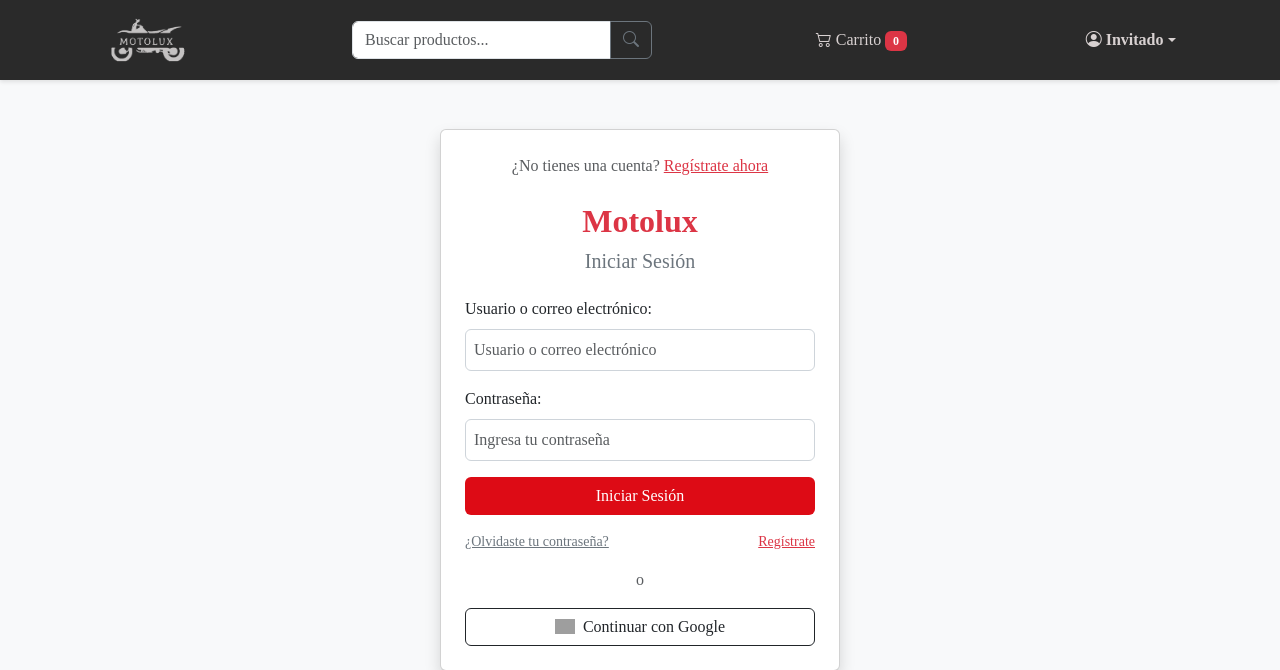
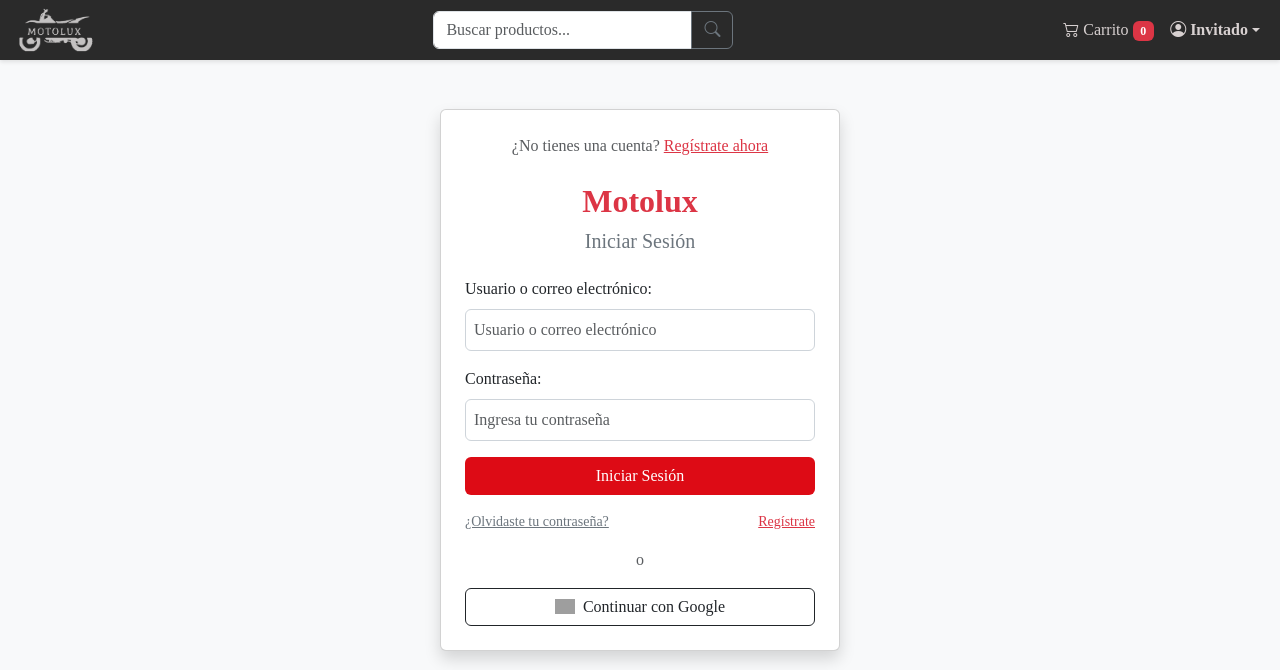
Before and after one commit to ospiestiven/Motolux, a Django app: page /login/ in a window 1280 px wide. Shown: the top 670 px of the page. Run offline with Django 5.2, Linux system fonts and the light colour scheme; data comes from the database, SQL or seed files in the repository; some libraries are stand-ins or nearby versions; grey boxes are pictures that could not be loaded.

Commit message:
se modifico la barra de navegación inicial, cuadrando bien los espacios

```diff
--- a/static/css/styles.css
+++ b/static/css/styles.css
@@ -27,26 +27,16 @@
     position: sticky;
     z-index: 100;
     top: 0;
-    box-shadow: 0 2px 4px rgba(0,0,0,0.1);
+    box-shadow: 0 2px 4px rgba(0, 0, 0, 0.1);
     width: 100%;
     margin: 0;
     padding: 0;
 }
 
-.nav-lista {
-    list-style: none;
-    display: flex;
-    justify-content: space-around;
-    align-items: center;
-    position: sticky    ;
-    margin: 0;
-    padding: 15px ;
+.navbar-brand .logo {
+    height: 50px;
+    width: auto;
 }
-
-.nav-item {
-    margin: 0 15px;
-}
-
 
 .nav-link {
     text-decoration: none;
@@ -59,9 +49,8 @@
     color: #05cbf3;
 }
 
-.logo {
-    height: 50px;
-    width: auto;
+.search-form {
+    max-width: 100%;
 }
 /* Estilos de index */
 
--- a/tienda/templates/tienda/index/base1.html
+++ b/tienda/templates/tienda/index/base1.html
@@ -1,5 +1,6 @@
 <!DOCTYPE html>
-<html lang="en">
+<html lang="es">
+
 <head>
     {% load static %}
     <meta charset="UTF-8">
@@ -9,32 +10,30 @@
     <link href="https://cdn.jsdelivr.net/npm/bootstrap@5.3.0/dist/css/bootstrap.min.css" rel="stylesheet">
     <!-- Bootstrap Icons -->
     <link rel="stylesheet" href="https://cdn.jsdelivr.net/npm/bootstrap-icons/font/bootstrap-icons.css">
+    <link rel="stylesheet" href="{% static 'css/styles.css' %}">
+</head>
 
-    <link rel="stylesheet" href="{% static 'css/styles.css' %}" >
-
-</head>
 <body>
-    <header class="header ">
-        <ul class="nav-lista">
-
-            <li class="nav-item">
-                <a href="{% url 'index' %}" >
+    <header class="header navbar navbar-expand-lg">
+        <div class="container-fluid d-flex align-items-center">
+            <!-- Logo (Izquierda) -->
+            <a href="{% url 'index' %}" class="navbar-brand">
                 <img src="{% static 'img/logoEnBlanco.png' %}" alt="Logo Motolux" class="logo">
             </a>
-            </li>
 
-
-
-            <!-- buscador -->
-            <form action="" method="get" class="d-flex" style="width: 300px;">
-                <div class="input-group">
-                    <input class="form-control" type="search" name="q" placeholder="Buscar productos..." aria-label="Search">
+            <!-- Buscador (Centro) -->
+            <form action="" method="get" class="search-form flex-grow-1 d-flex justify-content-center">
+                <div class="input-group" style="max-width: 300px;">
+                    <input class="form-control" type="search" name="q" placeholder="Buscar productos..."
+                        aria-label="Search">
                     <button class="btn btn-outline-secondary" type="submit">
                         <i class="bi bi-search"></i>
                     </button>
                 </div>
             </form>
 
+            <!-- Carrito y Dropdown de Usuario (Derecha) -->
+            <ul class="navbar-nav ms-auto mb-2 mb-lg-0">
                 <li class="nav-item">
                     <a class="nav-link" data-bs-toggle="offcanvas" href="#carritoOffcanvas" role="button"
                         aria-controls="carritoOffcanvas">
@@ -42,10 +41,9 @@
                         <span class="badge bg-danger" id="cart-count">0</span>
                     </a>
                 </li>
-
                 <li class="nav-item dropdown">
-                <a class="nav-link dropdown-toggle d-flex align-items-center" href="#" id="userDropdown" role="button"
-                    data-bs-toggle="dropdown" aria-expanded="false">
+                    <a class="nav-link dropdown-toggle d-flex align-items-center" href="#" id="userDropdown"
+                        role="button" data-bs-toggle="dropdown" aria-expanded="false">
                         <i class="bi bi-person-circle me-1"></i>
                         <span class="fw-bold">{{ request.user.username|default:"Invitado" }}</span>
                     </a>
@@ -70,10 +68,10 @@
                         {% endif %}
                     </ul>
                 </li>
+            </ul>
+        </div>
+    </header>
 
-
-        </ul>
-    </header>
     <!-- Carrito Offcanvas -->
     <div class="offcanvas offcanvas-end" tabindex="-1" id="carritoOffcanvas" aria-labelledby="carritoOffcanvasLabel">
         <div class="offcanvas-header">
@@ -91,7 +89,11 @@
 
     {% block content %}
     {% endblock %}
+</body>
 
+</html>
+
+</html>
 
     <script>
         let cart = JSON.parse(localStorage.getItem("cart")) || [];
```
Also changed, not shown: tienda/templates/account/base_entrance.html (added, +32 -0 lines). Lines whose indentation alone changed are shown as unchanged.
